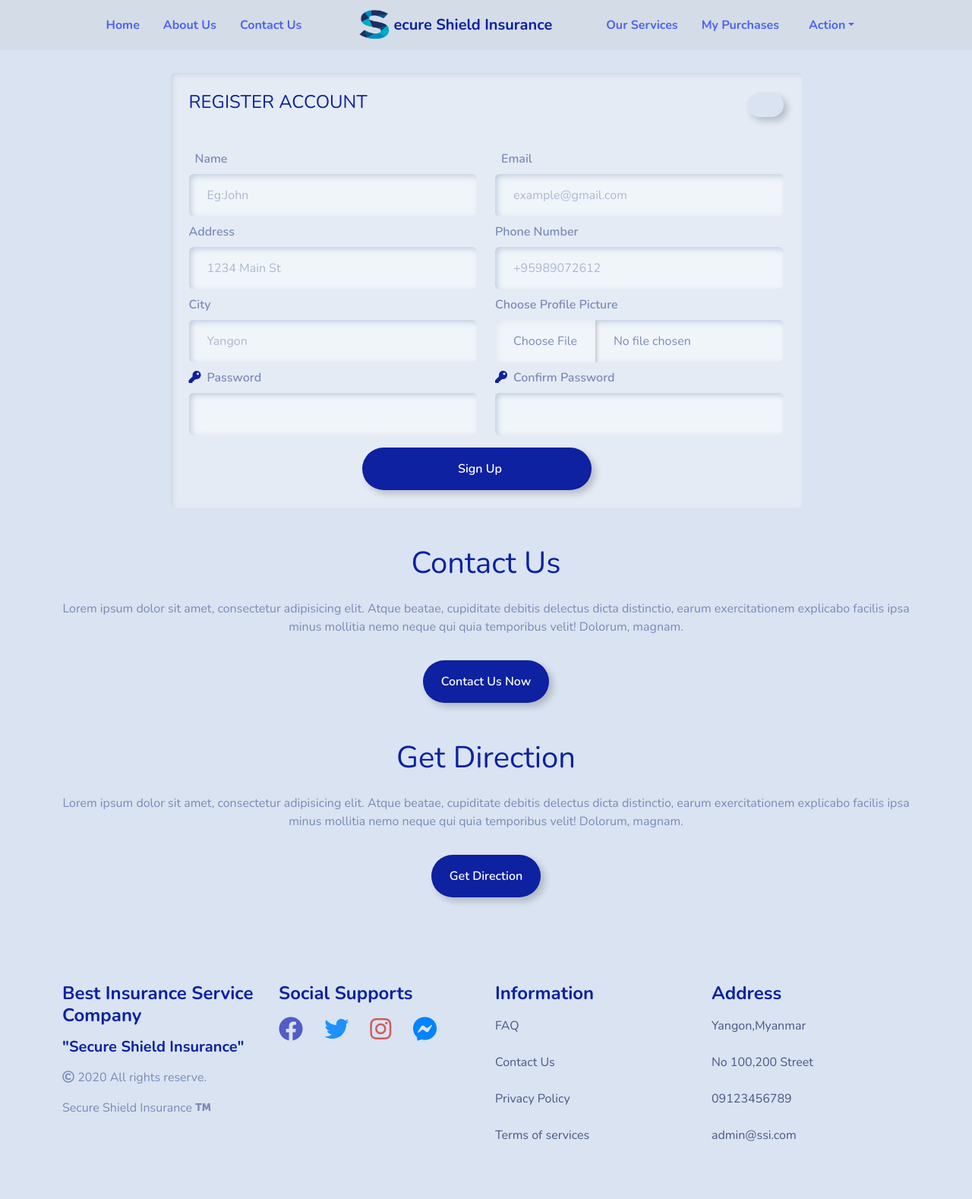
After one commit to KyawKoKoSan/SSI, a PHP site: page /customer_register.php in a window 1280 px wide. The commit adds this page. Shown: the whole page at 76% size. Run offline with PHP 8.4, Linux system fonts and the light colour scheme; some libraries are stand-ins or nearby versions.

Commit message:
Customer register UI added

```diff
--- a/admin/core/functions.php
+++ b/admin/core/functions.php
@@ -213,7 +213,7 @@ function customerRegister(){
             $sql = "INSERT INTO customers (name,email,address,phone,city,photo,password) VALUES (?,?,?,?,?,?,?)";
             $sq = con() -> prepare($sql);
             if($sq->execute(array($name,$email,$address,$phone,$city,$image,$securePass))){
-                linkTo("register.php?result=success");}
+                linkTo("customer_register.php?result=success");}
         }
         else{
             return alert("Password do not match!!!");}
--- /dev/null
+++ b/customer/customer_register.php
@@ -0,0 +1,92 @@
+<?php
+include "template/header.php";
+?>
+
+<section class="container" id="home">
+    <div class="row mt-5">
+        <div class="col-12 col-md-9 mx-auto pt-5">
+            <div class="card wow animate__slideInDown">
+                <div class="card-body">
+                    <div class="d-flex justify-content-between align-items-center">
+                        <h4 class="text-center text-primary text-uppercase">
+                            <i class="feather-user-plus"></i>
+                            Register Account
+                        </h4>
+                        <div class="">
+                            <a href="#" class="btn btn-outline-secondary full-screen-btn"><i class="feather-maximize-2"></i></a>
+                        </div>
+                    </div>
+                    <hr>
+                    <?php
+                    if (isset($_POST['reg-btn'])){
+                        echo customerRegister();
+                    }
+                    if (isset($_GET['result'])){
+                        echo alert("Successfully Created New Account!!","success");
+                    }
+                    if (isset($_GET['already_exist'])){
+                        echo alert("Email already exist!","warning");
+                    }
+                    ?>
+                    <form method="post" class="row" enctype="multipart/form-data">
+                        <div class="col-md-6 mt-2">
+                            <label for="inputName" class="form-label">
+                                <i class="feather-user me-2 text-primary"></i>Name
+                            </label>
+                            <input name="name" type="text" class="form-control" id="inputName" placeholder="Eg:John" required>
+                        </div>
+                        <div class="col-md-6 mt-2">
+                            <label for="inputEmail4" class="form-label">
+                                <i class="feather-mail me-2 text-primary"></i>Email
+                            </label>
+                            <input type="email" name="email" class="form-control" id="inputEmail4" placeholder="example@gmail.com" required>
+                        </div>
+
+                        <div class="col-md-6 mt-2">
+                            <label for="inputAddress" class="form-label">Address</label>
+                            <input type="text" name="address" class="form-control" id="inputAddress" placeholder="1234 Main St" required>
+                        </div>
+                        <div class="col-md-6 mt-2">
+                            <label for="inputPhone" class="form-label">Phone Number</label>
+                            <input type="number" name="phone" class="form-control" id="inputPhone" placeholder="+95989072612" required>
+                        </div>
+                        <div class="col-md-6 mt-2">
+                            <label for="inputCity" class="form-label">City</label>
+                            <input type="text" name="city" class="form-control" id="inputCity" placeholder="Yangon" required>
+                        </div>
+                        <div class="col-md-6 mt-2">
+                            <label for="formFile" class="form-label">Choose Profile Picture</label>
+                            <input class="form-control" type="file" id="formFile" name="image">
+                        </div>
+                        <div class="col-md-6 mt-2">
+                            <label for="inputPass" class="form-label">
+                                <i class=" me-2 fas fa-key text-primary"></i>Password
+                            </label>
+                            <input type="password" name="password" min="8" class="form-control" id="inputPass" required>
+                            <input type="hidden" id="about">
+                        </div>
+                        <div class="col-md-6 mt-2">
+                            <label for="inputCPass" class="form-label">
+                                <i class=" me-2 fas fa-key text-primary"></i>Confirm Password
+                            </label>
+                            <input type="password" name="cPassword" min="8" class="form-control" id="inputCPass" required>
+                        </div>
+
+
+                        <div class="row justify-content-center col-12 mt-3">
+                            <div class="col-8 col-md-6 col-lg-5 ">
+                                <button type="submit"  name="reg-btn" class="btn btn-outline-primary col-12">
+                                    <i class="feather-user-plus me-2"></i>Sign Up
+                                </button>
+                            </div>
+                        </div>
+                    </form>
+                </div>
+            </div>
+        </div>
+    </div>
+</section>
+
+
+
+<?php include "template/footer.php";?>
--- a/customer/template/header.php
+++ b/customer/template/header.php
@@ -1,6 +1,7 @@
 <?php
 session_start();
 require_once "core/base.php";
+require_once "../admin/core/functions.php";
 ?>
 
 <!DOCTYPE html>
```
